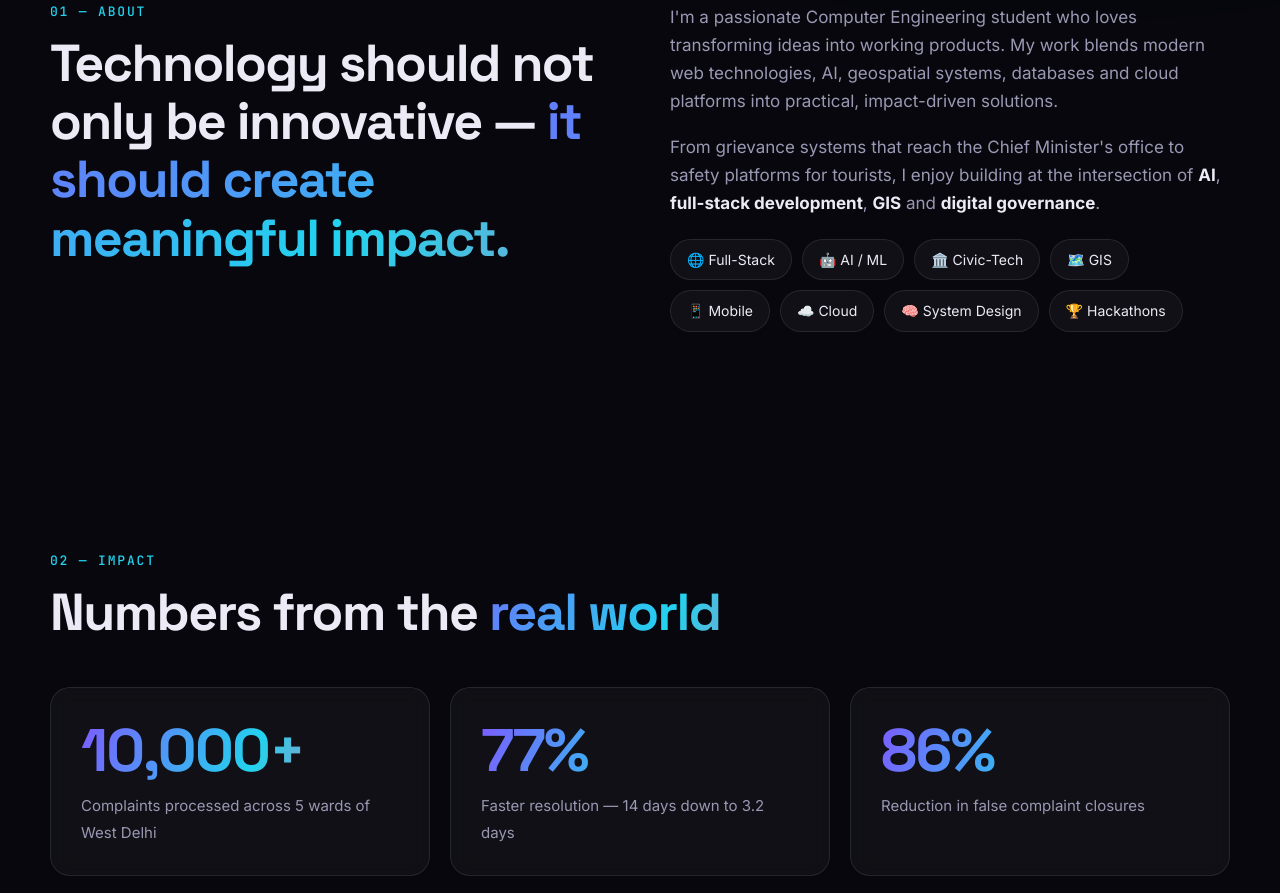
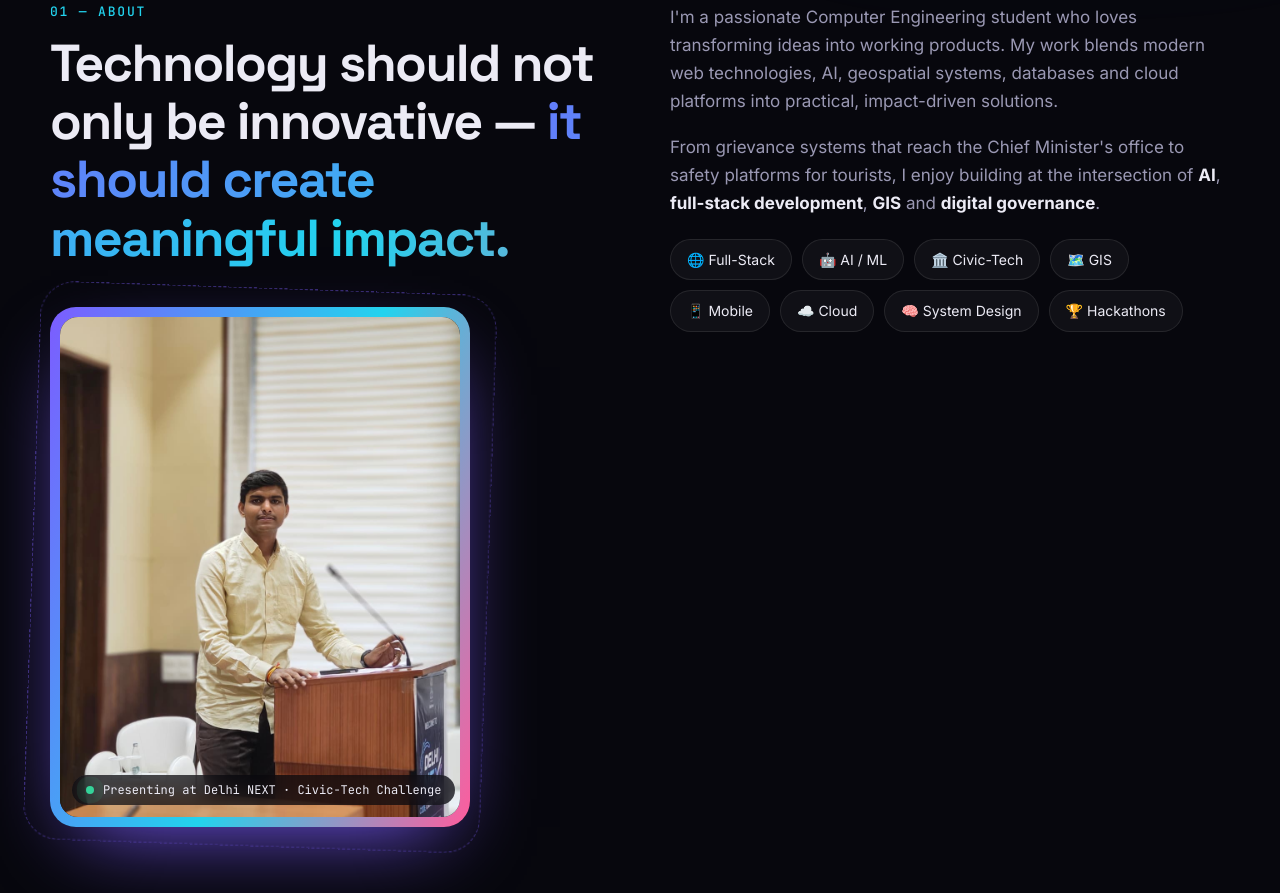
Before and after one commit to lokeshm2845/portfolio, a plain HTML site: page index.html in a window 1280 px wide. Shown: the part 971-1864 px from the top of the page. Drawn offline with Linux system fonts and the light colour scheme.

Commit message:
Add profile photo to About section

```diff
--- a/index.html
+++ b/index.html
@@ -76,6 +76,10 @@
     <div class="reveal">
       <p class="eyebrow">01 — About</p>
       <h2>Technology should not only be innovative — <span class="grad">it should create meaningful impact.</span></h2>
+      <figure class="photo tilt">
+        <div class="photo-in"><img src="assets/lokesh.jpg" alt="Lokesh Magare speaking at the Delhi NEXT Civic-Tech Challenge" width="960" height="1280" loading="lazy"></div>
+        <figcaption><span class="dot"></span> Presenting at Delhi NEXT · Civic-Tech Challenge</figcaption>
+      </figure>
     </div>
     <div class="reveal about-text">
       <p>I'm a passionate Computer Engineering student who loves transforming ideas into working products. My work blends modern web technologies, AI, geospatial systems, databases and cloud platforms into practical, impact-driven solutions.</p>
--- a/style.css
+++ b/style.css
@@ -101,6 +101,14 @@ h2.big{font-size:clamp(36px,6vw,74px);margin-inline:auto}
 .chips span{padding:8px 16px;border-radius:99px;border:1px solid var(--line);background:var(--card);font-size:14px;transition:.25s}
 .chips span:hover{border-color:var(--a);transform:translateY(-3px);background:rgba(124,92,255,.12)}
 
+.photo{margin-top:40px;max-width:420px;position:relative;padding:10px;border-radius:26px;background:var(--grad);box-shadow:0 30px 80px -30px var(--a);transition:transform .25s}
+.photo::before{content:"";position:absolute;inset:-14px;border-radius:34px;border:1px dashed rgba(124,92,255,.4);animation:spin-b 8s ease-in-out infinite alternate;pointer-events:none}
+@keyframes spin-b{to{transform:rotate(2deg) scale(1.02)}}
+.photo-in{border-radius:18px;overflow:hidden;aspect-ratio:4/5;background:var(--bg2)}
+.photo img{width:100%;height:100%;object-fit:cover;object-position:50% 30%;display:block;transition:transform .8s}
+.photo:hover img{transform:scale(1.05)}
+.photo figcaption{position:absolute;left:22px;bottom:22px;display:flex;align-items:center;gap:9px;padding:7px 14px;border-radius:99px;background:rgba(7,7,13,.72);backdrop-filter:blur(10px);font:12px 'JetBrains Mono';color:var(--tx)}
+
 /* stats */
 .stats{display:grid;grid-template-columns:repeat(3,1fr);gap:20px}
 .stat,.skill,.project{border:1px solid var(--line);border-radius:20px;background:var(--card);backdrop-filter:blur(10px);padding:30px;position:relative;overflow:hidden;transition:border-color .3s,box-shadow .3s}
```
Also changed, not shown: assets/lokesh.jpg (added).
